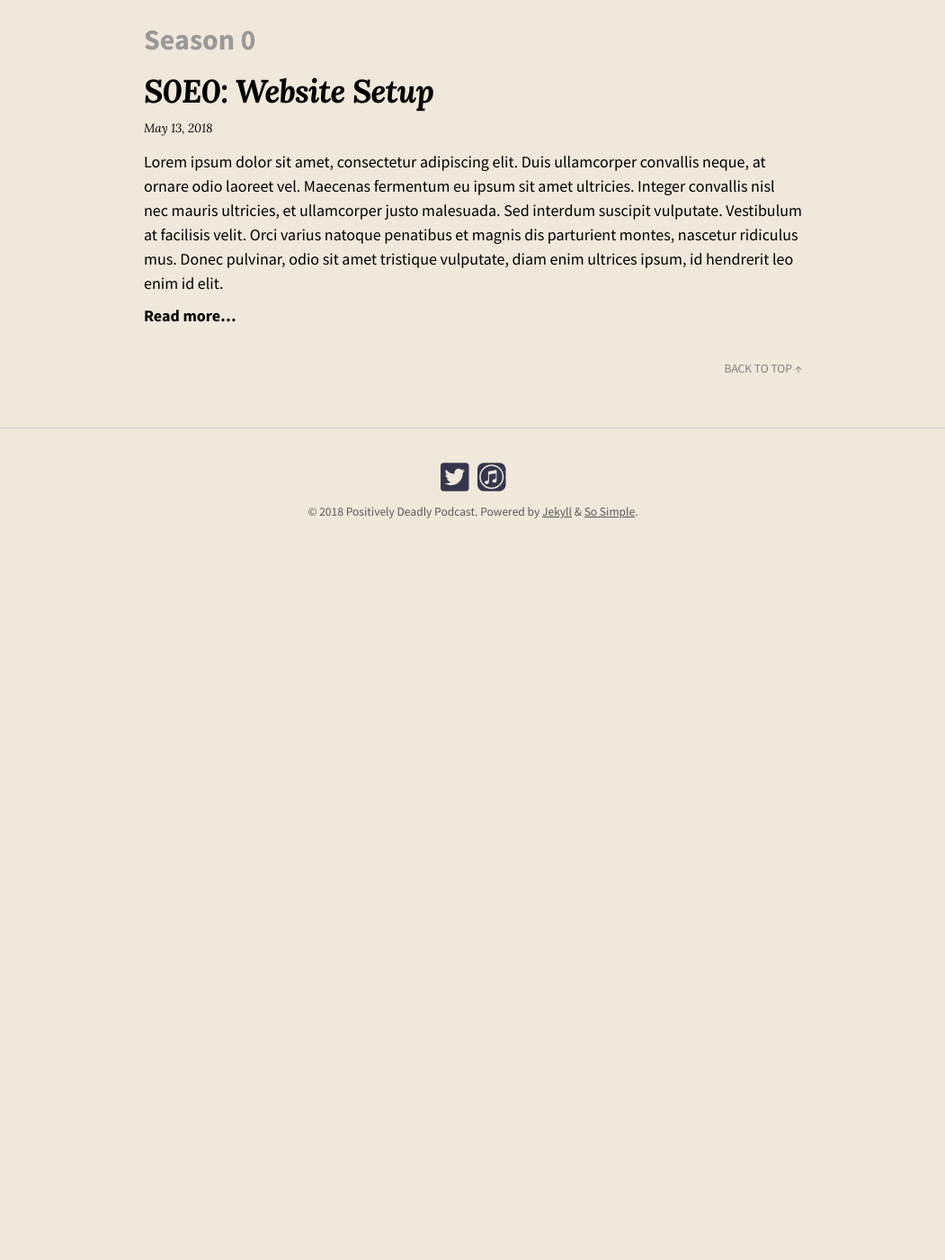
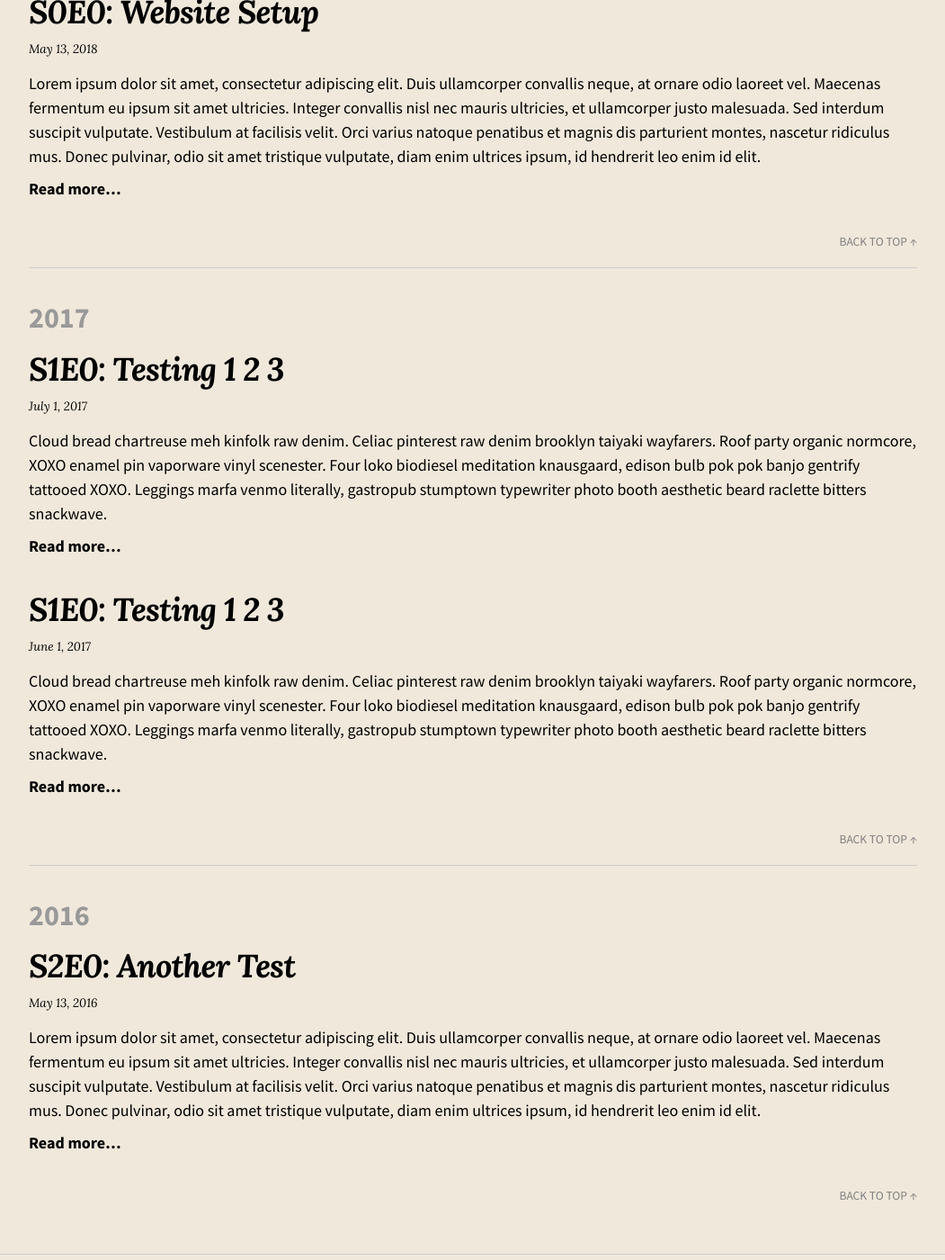
Before and after one commit to positivelydeadly/positivelydeadly.github.io, a Jekyll site: the page built from episodes.md, in a window 1280 px wide and 1400 px high, scrolled down 522 px. Shown: the whole window at 90% size, without its empty margins (114-1165 px from the left). Built offline with Jekyll 4.4.1, drawn with Linux system fonts in a browser that asks for light colours; nearby versions of some CDN libraries; before the commit the page ends 1173 px from its top, so only the background shows below that.

Commit message:
Epidoes layout

```diff
--- /dev/null
+++ b/_layouts/episodes.html
@@ -0,0 +1,18 @@
+---
+layout: page
+---
+
+{{ content }}
+
+{% assign postsByYear = site.posts | group_by_exp: 'post', 'post.date | date: "%Y"' %}
+{% for year in postsByYear %}
+  <section id="{{ year.name }}" class="taxonomy-section">
+    <h2 class="taxonomy-title">{{ year.name }}</h2>
+    <div class="entries-{{ page.entries_layout | default: 'list' }}">
+      {% for entry in year.items %}
+        {% include entry.html %}
+      {% endfor %}
+    </div>
+    <a href="#page-title" class="back-to-top">{{ site.data.text[site.locale].back_to_top | default: 'Back to Top' }} &uarr;</a>
+  </section>
+{% endfor %}
--- a/_layouts/home.html
+++ b/_layouts/home.html
@@ -7,7 +7,5 @@ layout: page
 <p>Maecenas iaculis eros id ex aliquam vestibulum. Aliquam vestibulum, dolor at volutpat molestie, sapien enim porttitor dolor, vitae dictum sapien elit nec dolor. Pellentesque non aliquet est. llamcorper mattis fermentum. Ut velit eros, sodales eget lacus sit amet, tincidunt bibendum arcu.</p>
 
 <ul>
-  <li>Lorem ipsum dolor</li>
-  <li>Sit amet consectetur</li>
-  <li>Adipiscing elit</li>
+  <li><a href="/tags/#season-1">Season 1</a></li>
 </ul>
--- /dev/null
+++ b/_posts/2016-05-13-s2e1.md
@@ -0,0 +1,11 @@
+---
+title: "S2E0: Another Test"
+tags:
+  - Season 2
+categories:
+  - Episodes
+---
+
+Lorem ipsum dolor sit amet, consectetur adipiscing elit. Duis ullamcorper convallis neque, at ornare odio laoreet vel. Maecenas fermentum eu ipsum sit amet ultricies. Integer convallis nisl nec mauris ultricies, et ullamcorper justo malesuada. Sed interdum suscipit vulputate. Vestibulum at facilisis velit. Orci varius natoque penatibus et magnis dis parturient montes, nascetur ridiculus mus. Donec pulvinar, odio sit amet tristique vulputate, diam enim ultrices ipsum, id hendrerit leo enim id elit.
+
+Quisque nec justo ac dolor posuere laoreet nec vel lorem. Aliquam erat volutpat. Morbi ullamcorper dolor ut enim fermentum, vel porta ipsum molestie. Aenean at lobortis quam, vitae finibus ante. Etiam eros sapien, condimentum in sem ac, convallis ultrices dolor. Duis rutrum nec erat a sodales. Nunc nisl diam, placerat ut felis non, dignissim aliquam tellus. Nullam ac sollicitudin massa, vel finibus massa. Nullam id consectetur sem, vitae faucibus est. Fusce felis nisl, pharetra in viverra non, laoreet facilisis ligula. Morbi sit amet consectetur risus, eget dapibus nunc.
--- /dev/null
+++ b/_posts/2017-06-01-s1e2.md
@@ -0,0 +1,11 @@
+---
+title: "S1E0: Testing 1 2 3"
+tags:
+  - Season 1
+categories:
+  - Episodes
+---
+
+Cloud bread chartreuse meh kinfolk raw denim. Celiac pinterest raw denim brooklyn taiyaki wayfarers. Roof party organic normcore, XOXO enamel pin vaporware vinyl scenester. Four loko biodiesel meditation knausgaard, edison bulb pok pok banjo gentrify tattooed XOXO. Leggings marfa venmo literally, gastropub stumptown typewriter photo booth aesthetic beard raclette bitters snackwave.
+
+Single-origin coffee bespoke raw denim portland post-ironic kale chips 8-bit cronut bicycle rights chicharrones biodiesel palo santo mixtape marfa. Fashion axe green juice kale chips activated charcoal humblebrag quinoa cardigan four dollar toast listicle deep v. Subway tile gluten-free shoreditch succulents try-hard semiotics. Pop-up plaid meditation banjo fixie stumptown selvage beard small batch semiotics heirloom pour-over. Readymade man braid hashtag post-ironic adaptogen tilde ennui taiyaki enamel pin cornhole cray aesthetic yuccie swag bicycle rights. Church-key authentic literally chia everyday carry echo park cornhole fixie edison bulb.
--- /dev/null
+++ b/_posts/2017-07-01-s1e1.md
@@ -0,0 +1,11 @@
+---
+title: "S1E0: Testing 1 2 3"
+tags:
+  - Season 1
+categories:
+  - Episodes
+---
+
+Cloud bread chartreuse meh kinfolk raw denim. Celiac pinterest raw denim brooklyn taiyaki wayfarers. Roof party organic normcore, XOXO enamel pin vaporware vinyl scenester. Four loko biodiesel meditation knausgaard, edison bulb pok pok banjo gentrify tattooed XOXO. Leggings marfa venmo literally, gastropub stumptown typewriter photo booth aesthetic beard raclette bitters snackwave.
+
+Single-origin coffee bespoke raw denim portland post-ironic kale chips 8-bit cronut bicycle rights chicharrones biodiesel palo santo mixtape marfa. Fashion axe green juice kale chips activated charcoal humblebrag quinoa cardigan four dollar toast listicle deep v. Subway tile gluten-free shoreditch succulents try-hard semiotics. Pop-up plaid meditation banjo fixie stumptown selvage beard small batch semiotics heirloom pour-over. Readymade man braid hashtag post-ironic adaptogen tilde ennui taiyaki enamel pin cornhole cray aesthetic yuccie swag bicycle rights. Church-key authentic literally chia everyday carry echo park cornhole fixie edison bulb.
```
Also changed, not shown: episodes.md (+1 -1 lines).
